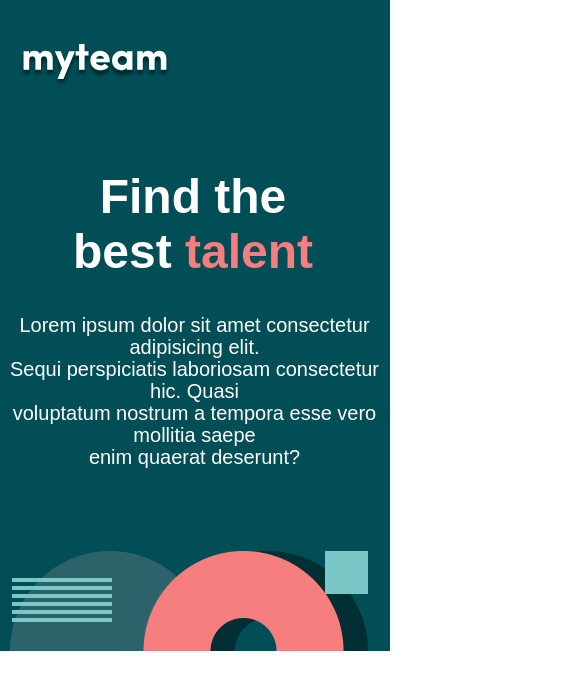
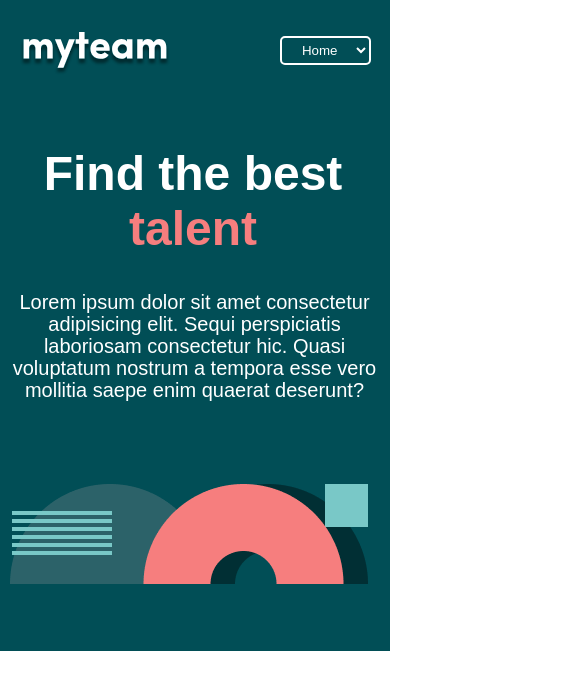
Before and after one commit to islomdevv/myteam-responsive, a plain HTML site: page index.html in a window 390 px wide. Shown: the top 690 px of the page, 585 px wide, since content can reach past the window. Drawn offline with Linux system fonts and the light colour scheme.

Commit message:
add text

```diff
--- a/index.html
+++ b/index.html
@@ -19,10 +19,10 @@
                 <p>about</p>
             </a>
             <a class="header__contact" href="#">contact us</a>
-            <select name="services" id="">
-                <option value="">home</option>
-                <option value="">about</option>
-                <option value="">contact us</option>
+            <select name="Services" id="">
+                <option value="">Home</option>
+                <option value="">About Us</option>
+                <option value="">Contact</option>
             </select>
         </div>
         <div class="hero">
--- a/scss/_header.scss
+++ b/scss/_header.scss
@@ -27,7 +27,3 @@
     padding: 7px 20px;
     margin-left: 515px;
 }
-
-.services {
-    display: none;
-}
--- a/scss/_hero.scss
+++ b/scss/_hero.scss
@@ -20,10 +20,6 @@
     font-size: 85px;
     padding-left: 46px;
 
-}
-
-select {
-    display: none;
 }
 
 .hero {
@@ -49,3 +45,7 @@ select {
     margin-bottom: -140px;
     margin-left: -360px;
 }
+
+select {
+    display: none;
+}
--- a/scss/main.scss
+++ b/scss/main.scss
@@ -18,17 +18,6 @@
 
     .header__a {
         display: none;
-    }
-
-    select {
-        margin-left: -575px;
-        margin-top: -85px;
-        padding: 3px 6px;
-        text-align: center;
-        border-radius: 8px;
-        width: 80px;
-        height: 28px;
-        border: none;
     }
 
     .hero__h1 {
@@ -56,4 +45,20 @@
         margin-left: 10px;
         padding-bottom: 33px;
     }
+
+    select {
+        display: block;
+        margin-left: -585px;
+        margin-top: -90px;
+        text-align: center;
+        border: 2px solid #fff;
+        padding: 4px 6px;
+        border-radius: 5px;
+        background-color: #014E56;
+        color: #fff;
+        font-family: sans-serif;
+    }
+    br {
+        display: none;
+    }
 }
```
Also changed, not shown: css/main.css, css/main.min.css, 2 other files.
